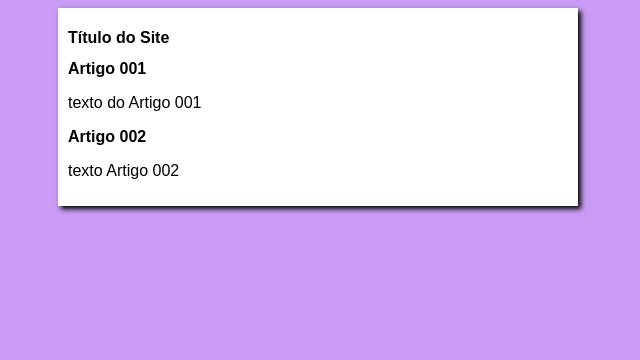
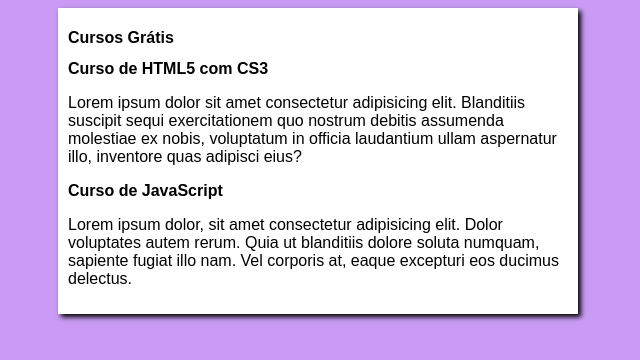
Before and after one commit to LeandroOliveira1990/projeto-site, a plain HTML site: page index.html in a window 1280 px wide. Shown: the whole page, without its empty margins (322-962 px from the left). Drawn offline with Linux system fonts and the light colour scheme.

Commit message:
Update index.html

```diff
--- a/index.html
+++ b/index.html
@@ -10,19 +10,19 @@
 <body>
     <main>
         <header>
-                <h1>Título do Site</h1>
+            <h1>Cursos Grátis</h1>
 
-        </header>
+    </header>
 
-        <article>
-                <h2>Artigo 001</h2>
-                <p>texto do Artigo 001</p>
-        </article>
-        <article>
-                <h2>Artigo 002</h2>
-                <p>texto Artigo 002</p>
+    <article>
+            <h2>Curso de HTML5 com CS3</h2>
+            <p>Lorem ipsum dolor sit amet consectetur adipisicing elit. Blanditiis suscipit sequi exercitationem quo nostrum debitis assumenda molestiae ex nobis, voluptatum in officia laudantium ullam aspernatur illo, inventore quas adipisci eius?</p>
+    </article>
+    <article>
+            <h2>Curso de JavaScript</h2>
+            <p>Lorem ipsum dolor, sit amet consectetur adipisicing elit. Dolor voluptates autem rerum. Quia ut blanditiis dolore soluta numquam, sapiente fugiat illo nam. Vel corporis at, eaque excepturi eos ducimus delectus.</p>
 
-        </article>
+    </article>
 
 
     </main>
```
